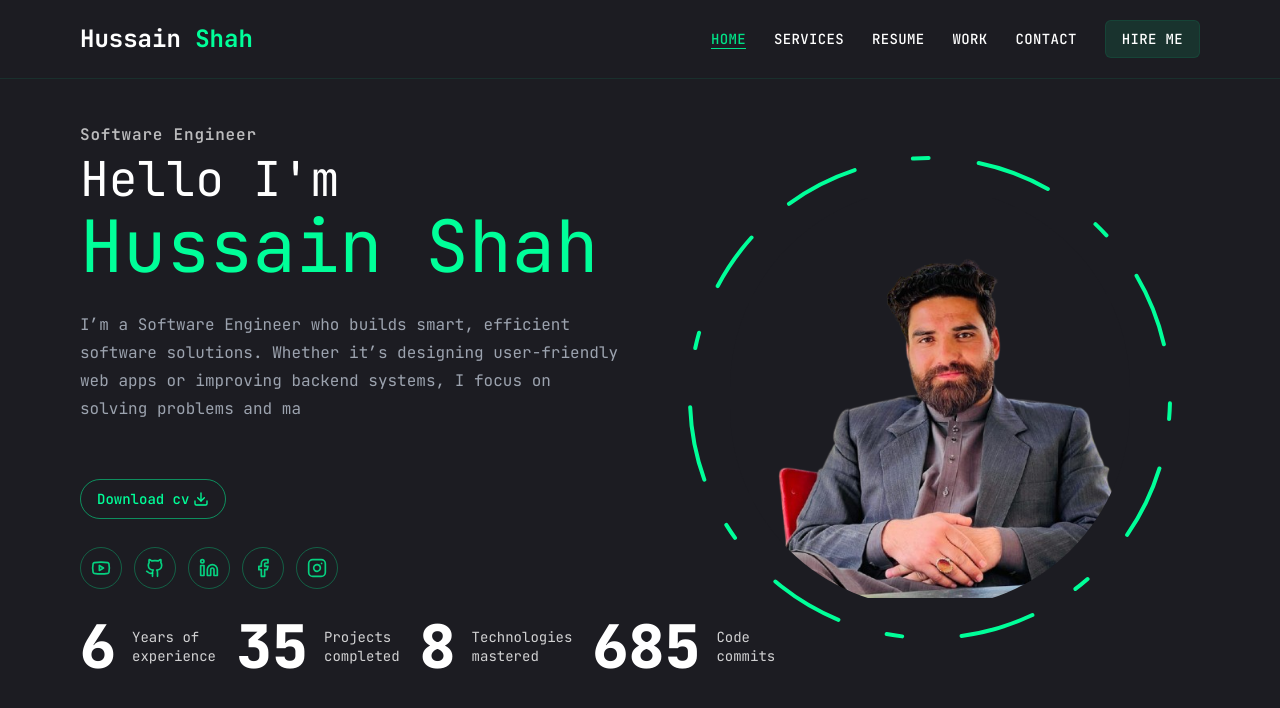
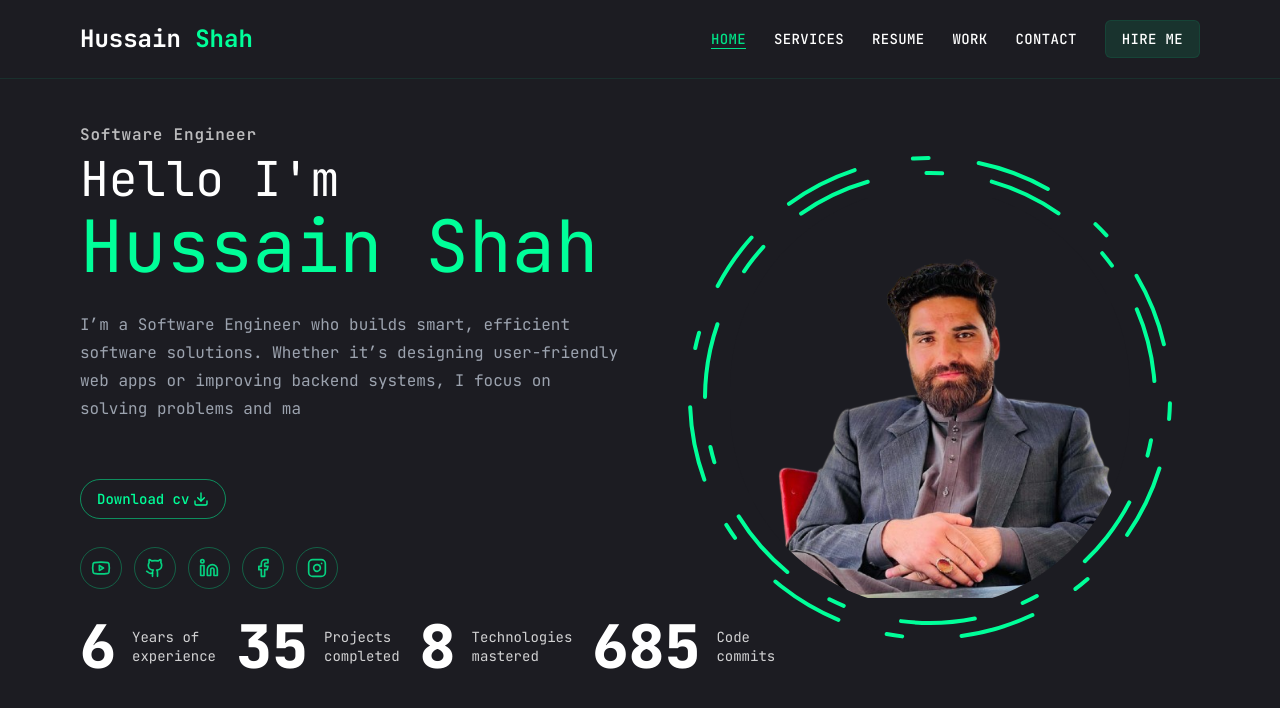
Before and after one commit to HussainShah-786/My-Portfolio-Nextjs-, a Next.js app: page / in a window 1280 px wide. Shown: the top 708 px of the page. Built offline with nearby package versions, Linux system fonts and the light colour scheme.

Commit message:
change circle line

```diff
--- a/components/Photo.tsx
+++ b/components/Photo.tsx
@@ -6,7 +6,7 @@ import Image from "next/image";
 import hero from "@/images/hussains.png";
 
 const EnhancedPhoto = () => {
-  const circleColors = ["#00ff99"];
+  const circleColors = ["#00ff99 ", "#00ff99"];
 
   const circleVariants = {
     initial: {
```
